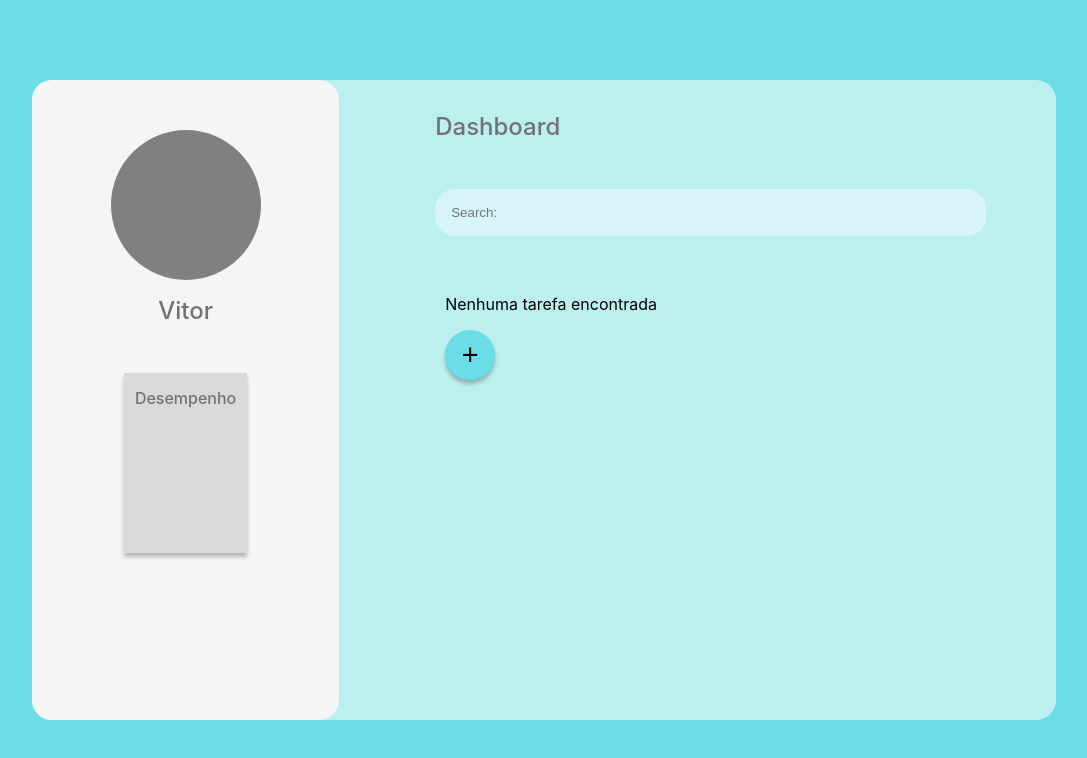
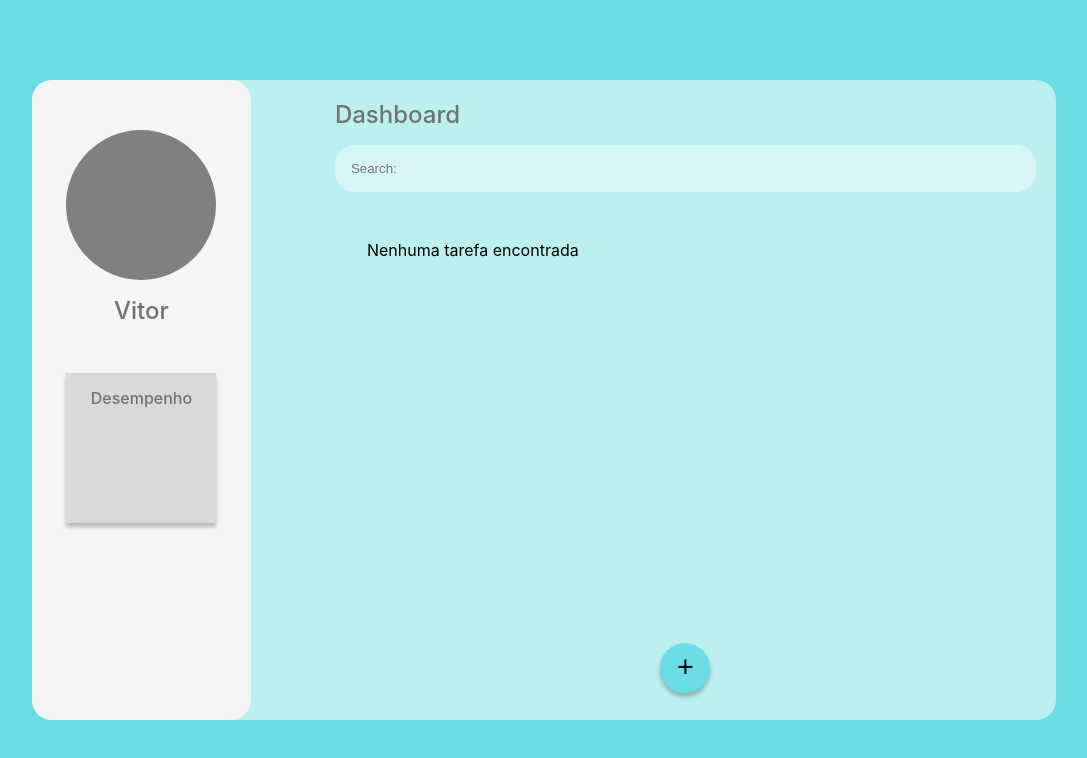
Before and after one commit to Vitor-Manoel565/App-Task, a Next.js app: page /Home in a window 1280 px wide. Shown: the top 758 px of the page, without its empty margins (96-1183 px from the left). Built offline with nearby package versions, Linux system fonts and the light colour scheme.

Commit message:
add/ remove and addItem

```diff
--- a/package.json
+++ b/package.json
@@ -23,6 +23,7 @@
   },
   "devDependencies": {
     "@types/styled-components": "^5.1.26",
-    "@types/uuid": "^8.3.4"
+    "@types/uuid": "^8.3.4",
+    "react-icons": "^4.6.0"
   }
 }
--- /dev/null
+++ b/src/components/containerList/index.tsx
@@ -0,0 +1,22 @@
+import * as S from "./styles";
+import { useState } from "react";
+
+interface PropsCard {
+  title: string;
+}
+
+const Item: React.FC<PropsCard> = ({ title }) => {
+  return (
+    <S.ContainerList>
+      <S.Item>
+        <S.LogoItem />
+        <S.ProgressItem>
+          <S.TitleTask>{title}</S.TitleTask>
+          <S.ContainerProgress />
+        </S.ProgressItem>
+      </S.Item>
+    </S.ContainerList>
+  );
+};
+
+export default Item;
--- /dev/null
+++ b/src/components/containerList/styles.ts
@@ -0,0 +1,57 @@
+import styled from "styled-components";
+
+export const ContainerList = styled.div`
+  padding: 10px;
+  width: 100%;
+  display: flex;
+  flex-direction: column;
+  gap: 1rem;
+`;
+
+export const Item = styled.div`
+  height: 100px;
+  width: 100%;
+  display: flex;
+  flex-direction: wrap;
+  align-items: center;
+  gap: 1rem;
+  background-color: #d7f5f8;
+  border-radius: 20px;
+  padding: 1rem;
+  box-shadow: 0px 4px 4px rgba(0, 0, 0, 0.25);
+`;
+
+export const ContainerProgress = styled.div`
+  height: 10px;
+  width: 100%;
+  border-radius: 20px;
+  display: flex;
+  flex-direction: column;
+  background-color: gray;
+  /* gap: 0.5rem; */
+`;
+
+export const LogoItem = styled.div`
+  height: 50px;
+  width: 50px;
+  border-radius: 50%;
+  background-color: gray;
+`;
+
+export const TitleTask = styled.h1`
+  font-size: 1rem;
+  font-weight: 500;
+  color: #727272;
+`;
+
+export const ProgressItem = styled.div`
+    height: 80px;
+    width: 100%;
+    /* background-color: #d9d9d9; */
+    border-radius: 20px;
+    display: flex;
+    flex-direction: column;
+    /* align-items: center; */
+    gap: 1rem;
+    padding: 1rem;
+`;
--- /dev/null
+++ b/src/components/containerModal/index.tsx
@@ -0,0 +1,54 @@
+import * as S from "./styles";
+import { useState } from "react";
+import { AiOutlineCloseSquare } from "react-icons/ai";
+import { AiOutlineCheckSquare } from "react-icons/ai";
+import { GiConfirmed } from "react-icons/gi";
+import { BiEdit } from "react-icons/bi";
+import Item from "../containerList";
+
+interface PropsModal {
+  parentCallback: Function;
+  closeModal: Function;
+  confirmEdit: Function;
+}
+
+const ContainerModal: React.FC<PropsModal> = ({
+  parentCallback,
+  closeModal,
+  confirmEdit,
+}) => {
+  const handleChange = (e: React.ChangeEvent<HTMLInputElement>) => {
+    parentCallback(e.target.value);
+    getTitle(e.target.value);
+  };
+  const [title, getTitle] = useState("");
+
+  return (
+    <S.containerModal>
+      <S.containerModalContent>
+        <AiOutlineCloseSquare
+          fill="
+      #d45b5b"
+          size={50}
+          onClick={() => closeModal(false)}
+          cursor="pointer"
+        />
+        <S.inputTitleText required placeholder="Titulo:" onChange={handleChange} />
+        <Item title={title} />
+        <S.ContainerButton>
+            {
+                title.length > 0 ? <AiOutlineCheckSquare
+                fill="#4f944f"
+                size={80}
+                cursor="pointer"
+                onClick={() => confirmEdit()}
+                /> : null
+
+            }
+        </S.ContainerButton>
+      </S.containerModalContent>
+    </S.containerModal>
+  );
+};
+
+export default ContainerModal;
--- /dev/null
+++ b/src/components/containerModal/styles.ts
@@ -0,0 +1,78 @@
+import styled from "styled-components";
+
+export const containerModal = styled.div`
+  height: 100vh;
+  width: 100vw;
+  display: flex;
+  justify-content: center;
+  align-items: center;
+  position: fixed;
+  top: 0;
+  left: 0;
+  background-color: rgba(0, 0, 0, 0.5);
+  z-index: 999;
+`;
+
+export const containerModalContent = styled.div`
+  height: 80%;
+  width: 80%;
+  display: flex;
+  flex-direction: column;
+  background-color: aliceblue;
+  padding: 20px;
+  gap: 0.7rem;
+  /* gap: 0.5rem; */
+`;
+
+export const inputTitleText = styled.input`
+  height: 50px;
+  width: 100%;
+  border: none;
+  outline: none;
+  font-size: 1.5rem;
+  font-weight: 500;
+  color: #727272;
+  padding: 1rem;
+  border-radius: 10px;
+  :hover {
+    background-color: #f2f2f2;
+    box-shadow: 0 0 10px #727272;
+    cursor: pointer;
+  }
+`;
+
+export const Result = styled.div`
+  height: 100%;
+  width: 100%;
+  display: flex;
+  flex-direction: column;
+  gap: 0.5rem;
+  padding: 1rem;
+`;
+
+export const ResultItem = styled.div`
+    height: 100%;
+    width: 100%;
+    display: flex;
+    flex-direction: column;
+    gap: 0.5rem;
+    padding: 1rem;
+    border: 1px solid #727272;
+    border-radius: 10px;
+    box-shadow: 0 0 10px #727272;
+    :hover {
+        background-color: #f2f2f2;
+        box-shadow: 0 0 10px #727272;
+        cursor: pointer;
+    }
+`;
+
+export const ContainerButton = styled.div`
+    height: 100px;
+    width: 100%;
+    display: flex;
+    flex-direction: row;
+    justify-content: center;
+    align-items: center;
+    gap: 1rem;
+`;
--- a/src/components/containerPerfil/styles.ts
+++ b/src/components/containerPerfil/styles.ts
@@ -31,8 +31,8 @@ export const Avatar = styled.div`
 `;
 
 export const ContainerPerformance = styled.div`
-  height: 180px;
-  width: 40%;
+  height: 150px;
+  width: 150px;
   display: flex;
   flex-direction: column;
   align-items: center;
--- a/src/components/containerTasks/index.tsx
+++ b/src/components/containerTasks/index.tsx
@@ -1,8 +1,10 @@
 import * as S from "./styles";
 import { useEffect, useState } from "react";
 import { v4 as uuidv4 } from "uuid";
-import {TaskTypes} from "../../types/task";
+import { TaskTypes } from "../../types/task";
 import { log } from "console";
+import ContainerModal from "../containerModal";
+import Item from "../containerList";
 interface PropsTasks {
   tasks: string;
 }
@@ -11,7 +13,9 @@ const ContainerTasks: React.FC<PropsTasks> = ({ tasks }) => {
   const id = uuidv4();
   const [search, getSearch] = useState("");
   const [showTasks, setShowTasks] = useState(false);
-  const [tasksList, setTasksList] = useState<TaskTypes[] >([]);
+  const [tasksList, setTasksList] = useState<TaskTypes[]>([]);
+  const [showModal, setShowModal] = useState(false);
+  const [Title, getTitle] = useState<any>("");
 
   // useEffect(() => {
   //   const tasksStorage = localStorage.getItem("tasks");
@@ -20,63 +24,74 @@ const ContainerTasks: React.FC<PropsTasks> = ({ tasks }) => {
   //   }
   // }, []);
 
+  const parentCallback = (childData: string) => {
+    getTitle(childData);
+  };
+
   const AddNewTask = () => {
     const newTask = {
       id: uuidv4(),
-      title: "Dashboard",
-      description: "Criar um dashboard",
-      status: "Em andamento",
+      title: Title,
     };
     const oldTasks = tasksList || [];
     const newTasks = [...oldTasks, newTask];
+    localStorage.setItem("tasks", JSON.stringify(newTasks));
     setTasksList(newTasks);
     console.log(newTasks);
     setShowTasks(true);
+    setShowModal(false);
+  };
+
+  const removeTask = (id: string) => {
+    const newTasks = tasksList.filter((task) => task.id !== id);
+    setTasksList(newTasks);
     localStorage.setItem("tasks", JSON.stringify(newTasks));
   };
 
   useEffect(() => {
-    localStorage.setItem("tasks", JSON.stringify(tasksList));
-    const tasksStorage = localStorage.getItem("tasks") || '[]';
+    // localStorage.setItem("tasks", JSON.stringify(tasksList));
+    const tasksStorage = localStorage.getItem("tasks") || "[]";
     if (tasksStorage) {
       setTasksList(JSON.parse(tasksStorage));
     }
     tasksStorage.length < 0 ? setShowTasks(true) : setShowTasks(false);
-    console.log(showTasks);
-
-
   }, []);
 
-  useEffect(() => {}, [search]);
-
   return (
-    <S.containerTasks>
+    <S.Container>
       <S.Title>{tasks}</S.Title>
       <S.Search
         placeholder="Search:"
         onChange={(e) => getSearch(e.target.value)}
       />
-      <S.ContainerList>
-            {
-              showTasks === true ? (
-                tasksList.map((tasks) => (
-                  <S.ContainerList key={tasks.id}>
-                    <S.Item>
-                      <S.TitleTask>{tasks.title}</S.TitleTask>
-                      <S.LogoItem />
-                      <S.ContainerProgress/>
-                    </S.Item>
-                  </S.ContainerList>
-                  )
-                )
-              ) : (
-                "Nenhuma tarefa encontrada"
-              )
-            }
 
-        <S.ButtonAddItem onClick={() => AddNewTask()}>+</S.ButtonAddItem>
-      </S.ContainerList>
-    </S.containerTasks>
+      {showModal === true ? (
+        <ContainerModal
+          parentCallback={parentCallback}
+          closeModal={setShowModal}
+          confirmEdit={AddNewTask}
+        />
+      ) : null}
+      <S.containerTasks>
+        {showTasks === true ? (
+          tasksList.map((item) => {
+            return (
+              <>
+                <Item key={id} title={item.title} />
+                <figcaption onClick={()=>removeTask(item.id)}>Remove Item</figcaption>
+              </>
+            );
+          })
+        ) : (
+          <>{"Nenhuma tarefa encontrada"}</>
+        )}
+      </S.containerTasks>
+      <S.ContainerButton>
+        <S.ButtonAddItem onClick={() => setShowModal(!showModal)}>
+          +
+        </S.ButtonAddItem>
+      </S.ContainerButton>
+    </S.Container>
   );
 };
 
--- a/src/components/containerTasks/styles.ts
+++ b/src/components/containerTasks/styles.ts
@@ -1,12 +1,37 @@
 import styled from "styled-components";
 
-export const containerTasks = styled.div`
-  height: 90%;
-  width: 60%;
+export const Container = styled.div`
   display: flex;
   flex-direction: column;
-  gap: 3rem;
+  width: 100%;
+  height: 100%;
+  padding: 20px;
+  gap: 1rem;
+`;
+
+export const containerTasks = styled.div`
+  height: 100%;
+  width: 100%;
+  display: flex;
+  flex-direction: column;
+  gap: 0.5rem;
   padding: 2rem;
+  overflow-y: scroll;
+  ::-webkit-scrollbar-track {
+    -webkit-box-shadow: inset 0 0 6px rgba(0, 0, 0, 0.3);
+    border-radius: 10px;
+    background-color: #f5f5f5;
+  }
+
+  ::-webkit-scrollbar {
+    width: 12px;
+  }
+
+  ::-webkit-scrollbar-thumb {
+    border-radius: 10px;
+    -webkit-box-shadow: inset 0 0 6px rgba(0, 0, 0, 0.3);
+    background-color: #6B6666;
+  }
 `;
 
 export const Title = styled.h1`
@@ -37,48 +62,7 @@ export const Search = styled.input`
   }
 `;
 
-export const ContainerList = styled.div`
-  padding: 10px;
-  height: 100%;
-  width: 100%;
-  display: flex;
-  flex-direction: column;
-  gap: 1rem;
-`;
 
-export const Item = styled.div`
-  height: 100px;
-  width: 100%;
-  display: flex;
-  flex-direction: wrap;
-  align-items: center;
-  gap: 1rem;
-  background-color: #d7f5f8;
-  border-radius: 20px;
-  padding: 1rem;
-  box-shadow: 0px 4px 4px rgba(0, 0, 0, 0.25);
-`;
-
-export const LogoItem = styled.div`
-  height: 50px;
-  width: 50px;
-  border-radius: 50%;
-  background-color: gray;
-`;
-
-export const ContainerProgress = styled.div`
-  height: 100%;
-  width: 80%;
-  display: flex;
-  flex-direction: column;
-  /* gap: 0.5rem; */
-`;
-
-export const TitleTask = styled.h1`
-  font-size: 1.5rem;
-  font-weight: 500;
-  color: #727272;
-`;
 
 export const ProgressItem = styled.div`
   height: 10px;
@@ -98,7 +82,6 @@ export const ProgressText = styled.h4`
   color: #6adde6;
 `;
 
-
 export const ButtonAddItem = styled.button`
   height: 50px;
   width: 50px;
@@ -115,4 +98,69 @@ export const ButtonAddItem = styled.button`
     box-shadow: 0px 0px 16px #2d7c837a;
   }
   font-size: 1.8rem;
+  /* position: fixed; */
 `;
+
+export const ContainerButton = styled.div`
+  height: 100px;
+  width: 100%;
+  display: flex;
+  flex-direction: row;
+  justify-content: center;
+  align-items: center;
+  gap: 1rem;
+`;
+
+// -----------styles do modal----------------
+
+// export const containerModal = styled.div`
+//   height: 100vh;
+//   width: 100vw;
+//   display: flex;
+//   justify-content: center;
+//   align-items: center;
+//   position: fixed;
+//   top: 0;
+//   left: 0;
+//   background-color: rgba(0, 0, 0, 0.5);
+//   z-index: 999;
+// `;
+
+// export const containerModalContent = styled.div`
+//   height: 80%;
+//   width: 100%;
+//   display: flex;
+//   flex-direction: column;
+//   background-color: aliceblue;
+//   margin-left: 40vw;
+//   padding: 20px;
+//   gap: 0.7rem;
+//   box-shadow:  0 0 15px 0 rgba(0, 0, 0, 0.7);
+//   /* gap: 0.5rem; */
+// `;
+
+// export const inputTitleText = styled.input`
+//   height: 50px;
+//   width: 100%;
+//   border: none;
+//   outline: none;
+//   font-size: 1.5rem;
+//   font-weight: 500;
+//   color: #727272;
+//   padding: 1rem;
+//   border-radius: 10px;
+//   :hover {
+//     background-color: #f2f2f2;
+//     box-shadow: 0 0 10px #727272;
+//     cursor: pointer;
+//   }
+// `;
+
+// export const Result = styled.div`
+//   height: 100%;
+//   width: 100%;
+//   display: flex;
+//   flex-direction: column;
+//   gap: 0.5rem;
+//   padding: 1rem;
+// `;
--- a/src/types/task.ts
+++ b/src/types/task.ts
@@ -1,5 +1,9 @@
 export interface TaskTypes {
     id: string;
+    title: string;
+}
+
+ export interface TaskProps {
     title: string;
     description: string;
     status: string;
```
Also changed, not shown: 1 other file (tests, documents, lock files or other folders).
